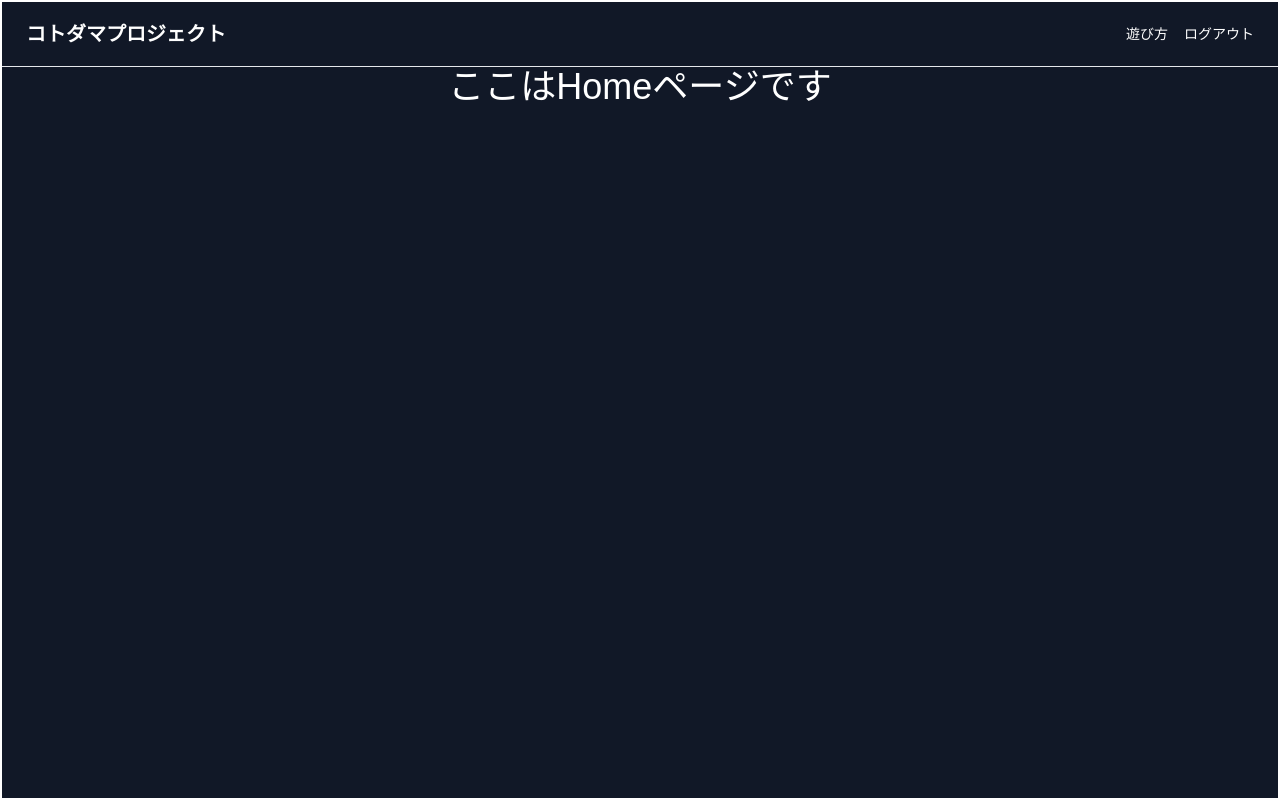
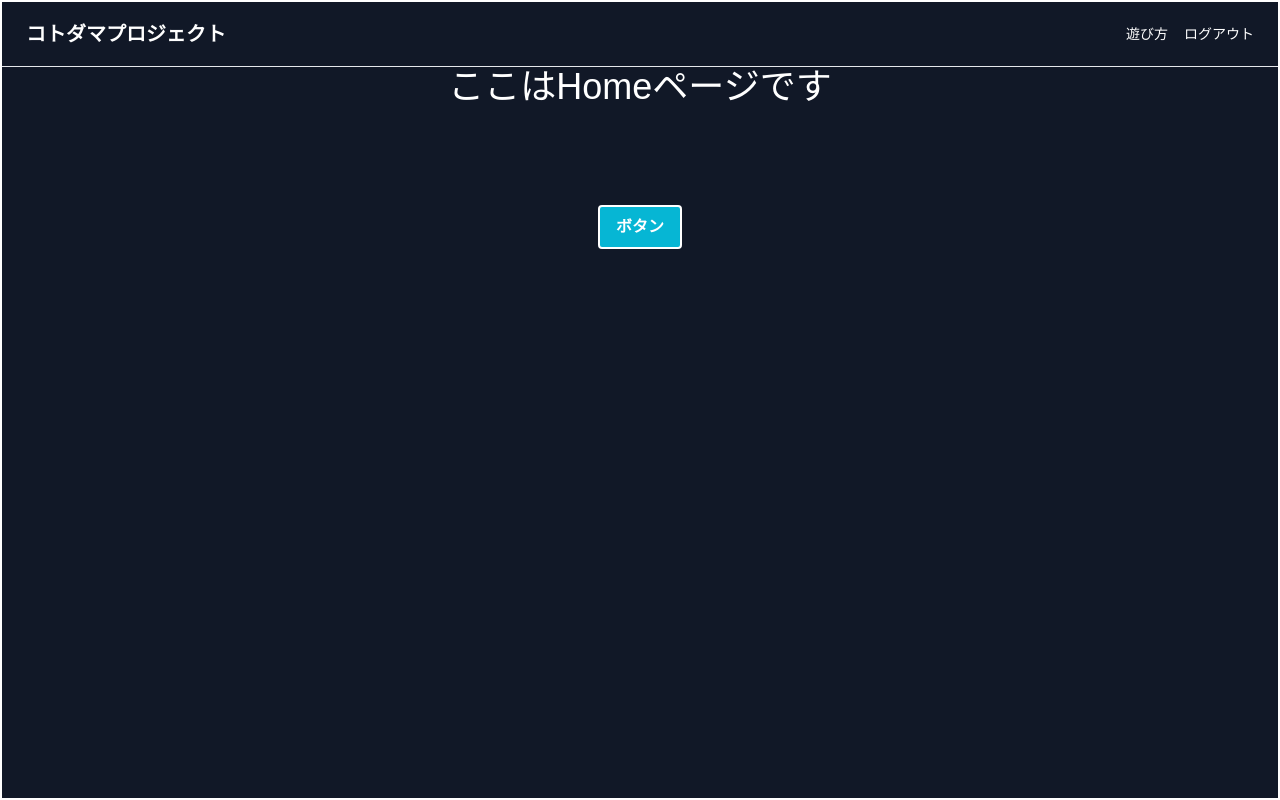
Before and after one commit to g-sawada/kotodama-tree, a Next.js app in the folder front/: page / in a window 1280 px wide. Built offline with nearby package versions, Linux system fonts and the light colour scheme; a web font is replaced by a local one.

Commit message:
[add]共通ボタンコンポーネントを作成
front/components/uiにButton.tsxを作成しました。デモをホームページに設置しました

```diff
--- a/front/app/page.tsx
+++ b/front/app/page.tsx
@@ -1,5 +1,27 @@
+import Button from "@/components/ui/Button";
 import React from "react";
 
 export default function Home() {
-  return <div className="text-4xl text-center">ここはHomeページです</div>;
+
+  // ボタンテスト用関数（不要になったら削除）
+  const handleButtonClick = async () => {
+    "use server";
+    console.log("ボタンがクリックされました");
+  }
+
+
+  return (
+    <>
+      <div className="text-4xl text-center">ここはHomeページです</div>
+      <div className="flex max-w-32 mx-auto justify-center items-center h-60 gap-4">
+        <Button
+          text="ボタン"
+          buttonType="ok"
+          handleClick={handleButtonClick}
+          // inProgress={true}
+          // isDisabled={true}
+        />
+      </div>
+    </>
+  );
 }
--- /dev/null
+++ b/front/components/ui/Button.tsx
@@ -0,0 +1,58 @@
+"use client";
+
+/**
+ * 共通ボタンコンポーネント
+ *
+ * @param text ボタンに表示するテキスト
+ * @param buttonType "default","ok","cancel","danger"から選択。省略可(=default)
+ * @param handleClick ボタンクリック時の処理
+ * @param inProgress trueの場合, disabled属性を付与し、カーソルデザインを変更
+ * @param isDisabled trueの場合, disabled属性を付与し、カーソルデザインを変更
+ *
+ * @note
+ * サイズは規定していないため、ラップするdiv要素で調整すること
+ */
+
+type Props = {
+  text: string;
+  buttonType: "default" | "ok" | "cancel" | "danger";
+  handleClick: () => void;
+  inProgress?: boolean;
+  isDisabled?: boolean;
+};
+
+export default function Button({
+    text,
+    buttonType="default",
+    handleClick,
+    inProgress=false,
+    isDisabled=false
+  }: Props) {
+
+  // buttonTypeに応じたデザインを定義
+  const buttonTypeClasses: Record<Props["buttonType"], string> = {
+    default: "bg-gray-900 hover:bg-gray-800",
+    ok: "bg-cyan-500 hover:bg-cyan-400",
+    cancel: "bg-gray-500 hover:bg-gray-600",
+    danger: "bg-rose-600 hover:bg-rose-700",
+  };
+
+  // ボタンの状態に応じたスタイルを定義
+  const modeStyle = inProgress ? "opacity-50 cursor-progress" :
+                      isDisabled ? "opacity-50 cursor-not-allowed" :
+                      "cursor-pointer";
+
+  return (
+    <button
+      onClick={handleClick}
+      className={
+        `px-4 py-2 font-bold border-2 border-white rounded transition
+          ${buttonTypeClasses[buttonType]}
+          ${modeStyle}
+        `}
+      disabled={isDisabled || inProgress}
+    >
+      {text}
+    </button>
+  )
+}
```
